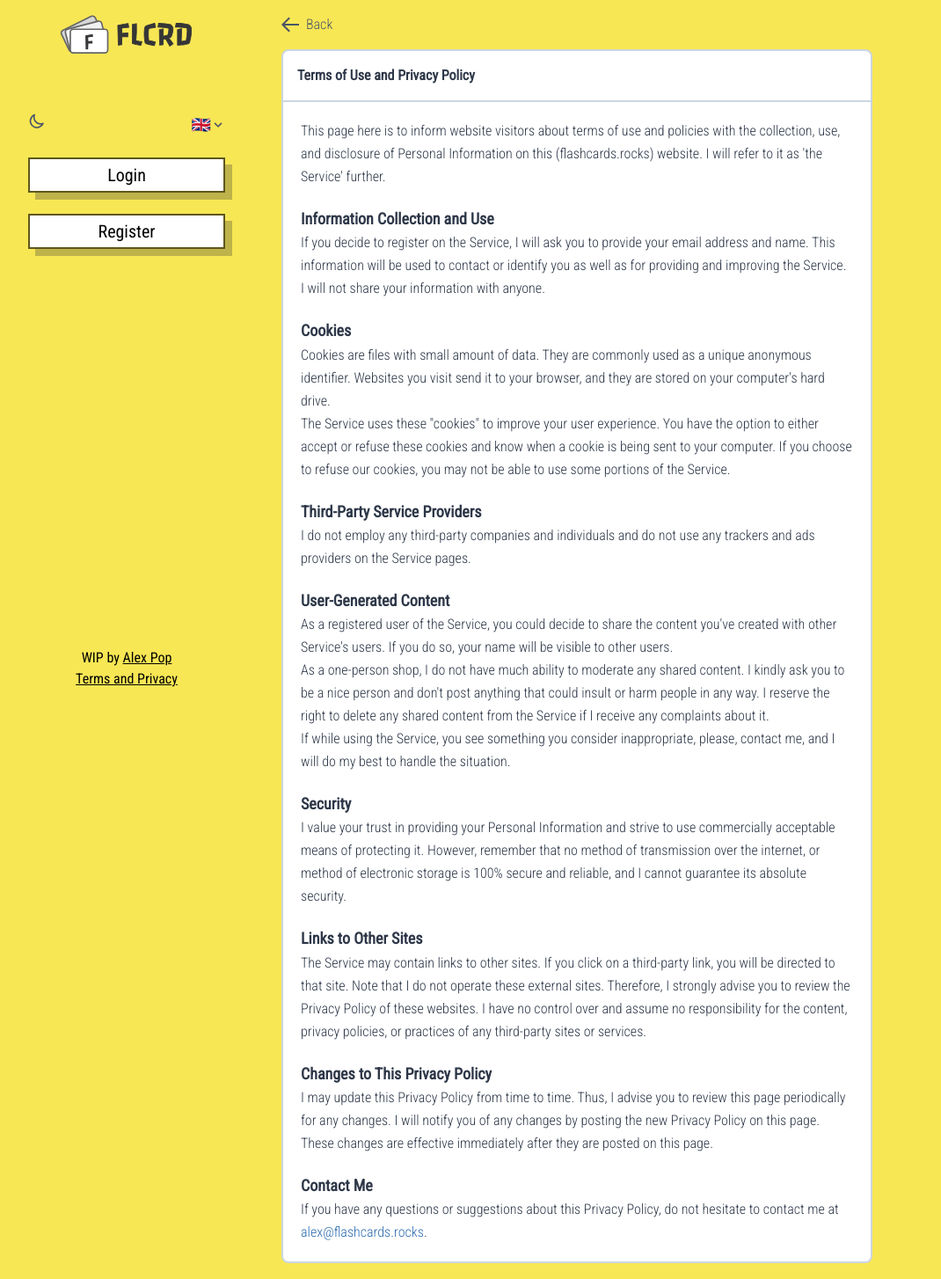
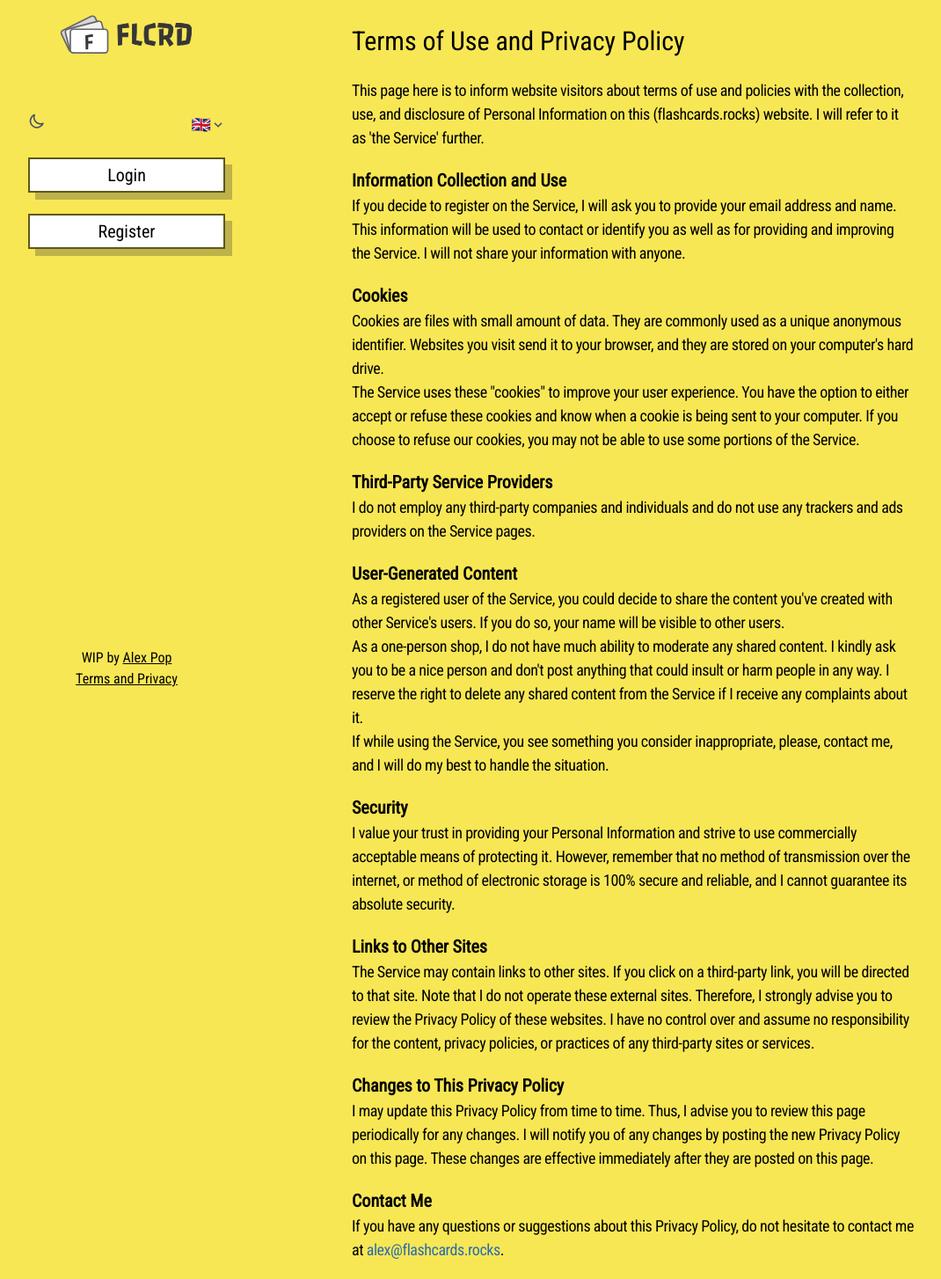
Before and after one commit to alvox/flcrd-client-web, a Vue app: page /terms in a window 1280 px wide. Shown: the whole page at 88% size, without its empty margins (112-1182 px from the left). Built offline with nearby package versions, Linux system fonts and the light colour scheme.

Commit message:
Style the T&C component to align it with the overall look and feel.

```diff
--- a/src/App.vue
+++ b/src/App.vue
@@ -1,7 +1,7 @@
 <template>
     <div id="app" class="min-h-screen max-w-5xl mx-auto flex bg-background-primary" :class="theme">
         <Navbar/>
-        <div class="w-3/4">
+        <div class="w-3/4 pl-32">
             <router-view/>
         </div>
     </div>
--- a/src/views/Terms.vue
+++ b/src/views/Terms.vue
@@ -1,37 +1,33 @@
 <template>
     <div>
-        <!--BACK BUTTON-->
-        <BackButton @goBack="goBack"></BackButton>
-        <div class="mx-auto max-w-2xl min-w-2xl mt-10 md:mt-0">
-            <div class="md:flex items-center border-2 rounded-t-lg border-border-primary bg-background-secondary">
-                <p class="section-header">Terms of Use and Privacy Policy</p>
-            </div>
-            <div class="sm:block border-2 border-t-0 rounded-b-lg border-border-primary p-5 bg-background-secondary text-copy-primary leading-relaxed">
-                <p class="font-thin">
+        <div class="mt-6">
+            <p class="text-3xl">Terms of Use and Privacy Policy</p>
+            <div class="py-5">
+                <p class="text-lg tracking-tight">
                     This page here is to inform website visitors about terms of use and policies with the collection,
                     use, and disclosure of Personal Information on this (flashcards.rocks) website.
                     I will refer to it as 'the Service' further.
                 </p>
-                <p class="font-bold text-lg pt-5">Information Collection and Use</p>
-                <p class="font-thin">
+                <p class="font-bold text-xl pt-5">Information Collection and Use</p>
+                <p class="text-lg tracking-tight">
                     If you decide to register on the Service, I will ask you to provide your email address and name.
                     This information will be used to contact or identify you as well as for providing and improving the Service.
                     I will not share your information with anyone.
                 </p>
-                <p class="font-bold text-lg pt-5">Cookies</p>
-                <p class="font-thin">
+                <p class="font-bold text-xl pt-5">Cookies</p>
+                <p class="text-lg tracking-tight">
                     Cookies are files with small amount of data. They are commonly used as a unique anonymous identifier.
                     Websites you visit send it to your browser, and they are stored on your computer's hard drive.<br/>
                     The Service uses these "cookies" to improve your user experience.
                     You have the option to either accept or refuse these cookies and know when a cookie is being sent to your computer.
                     If you choose to refuse our cookies, you may not be able to use some portions of the Service.
                 </p>
-                <p class="font-bold text-lg pt-5">Third-Party Service Providers</p>
-                <p class="font-thin">
+                <p class="font-bold text-xl pt-5">Third-Party Service Providers</p>
+                <p class="text-lg tracking-tight">
                     I do not employ any third-party companies and individuals and do not use any trackers and ads providers on the Service pages.
                 </p>
-                <p class="font-bold text-lg pt-5">User-Generated Content</p>
-                <p class="font-thin">
+                <p class="font-bold text-xl pt-5">User-Generated Content</p>
+                <p class="text-lg tracking-tight">
                     As a registered user of the Service, you could decide to share the content you've created with other Service's users.
                     If you do so, your name will be visible to other users. <br/>
                     As a one-person shop, I do not have much ability to moderate any shared content.
@@ -40,28 +36,28 @@
                     If while using the Service, you see something you consider inappropriate, please, contact me,
                     and I will do my best to handle the situation.
                 </p>
-                <p class="font-bold text-lg pt-5">Security</p>
-                <p class="font-thin">
+                <p class="font-bold text-xl pt-5">Security</p>
+                <p class="text-lg tracking-tight">
                     I value your trust in providing your Personal Information and strive to use commercially acceptable means of protecting it.
                     However, remember that no method of transmission over the internet, or method of electronic storage
                     is 100% secure and reliable, and I cannot guarantee its absolute security.
                 </p>
-                <p class="font-bold text-lg pt-5">Links to Other Sites</p>
-                <p class="font-thin">
+                <p class="font-bold text-xl pt-5">Links to Other Sites</p>
+                <p class="text-lg tracking-tight">
                     The Service may contain links to other sites. If you click on a third-party link, you will be directed to that site.
                     Note that I do not operate these external sites.
                     Therefore, I strongly advise you to review the Privacy Policy of these websites.
                     I have no control over and assume no responsibility for the content, privacy policies, or practices of any third-party sites or services.
                 </p>
-                <p class="font-bold text-lg pt-5">Changes to This Privacy Policy</p>
-                <p class="font-thin">
+                <p class="font-bold text-xl pt-5">Changes to This Privacy Policy</p>
+                <p class="text-lg tracking-tight">
                     I may update this Privacy Policy from time to time.
                     Thus, I advise you to review this page periodically for any changes.
                     I will notify you of any changes by posting the new Privacy Policy on this page.
                     These changes are effective immediately after they are posted on this page.
                 </p>
-                <p class="font-bold text-lg pt-5">Contact Me</p>
-                <p class="font-thin">
+                <p class="font-bold text-xl pt-5">Contact Me</p>
+                <p class="text-lg tracking-tight">
                     If you have any questions or suggestions about this Privacy Policy, do not hesitate to contact me at <a class="text-blue-700" href="mailto:al@alvox.net">alex@flashcards.rocks</a>.
                 </p>
             </div>
@@ -70,11 +66,8 @@
 </template>
 
 <script>
-    import BackButton from "@/components/BackButton"
-
     export default {
         name: "Terms",
-        components: {BackButton},
         props: ['reg_name', 'reg_email'],
         methods: {
             goBack() {
--- a/src/views/flashcard/FlashcardsList.vue
+++ b/src/views/flashcard/FlashcardsList.vue
@@ -1,11 +1,11 @@
 <template>
     <div>
         <Spinner v-if="isLoading"></Spinner>
-        <div v-else class="mt-6 ml-12">
-            <p class="text-3xl ml-10">{{ deck.name }}</p>
+        <div v-else class="mt-6">
+            <p class="text-3xl">{{ deck.name }}</p>
 
             <!--cards-->
-            <div v-if="sortedCards.length > 0" class="p-10 flex flex-col">
+            <div v-if="sortedCards.length > 0" class="flex flex-col">
                 <div v-for="card in sortedCards" :key="card.id">
                     <router-link :to="{name: 'EditFlashcard', params: {deckId: deck.id, cardId: card.id}}">
                         <Card :card=card></Card>
@@ -23,7 +23,7 @@
 
             <!--new card form-->
             <div v-if="deckBelongsToUser" class="mb-10">
-                <NewCardForm v-if="!deckIsPacked" :deckId="deckId" class="px-10"></NewCardForm>
+                <NewCardForm v-if="!deckIsPacked" :deckId="deckId" class=""></NewCardForm>
                 <div v-else class="font-thin text-center text-copy-secondary p-4">
                     <p>Nice, you got 100 cards here! It's a reasonable limit for a deck to keep it learnable.</p>
                     <p>To continue adding cards,
```
